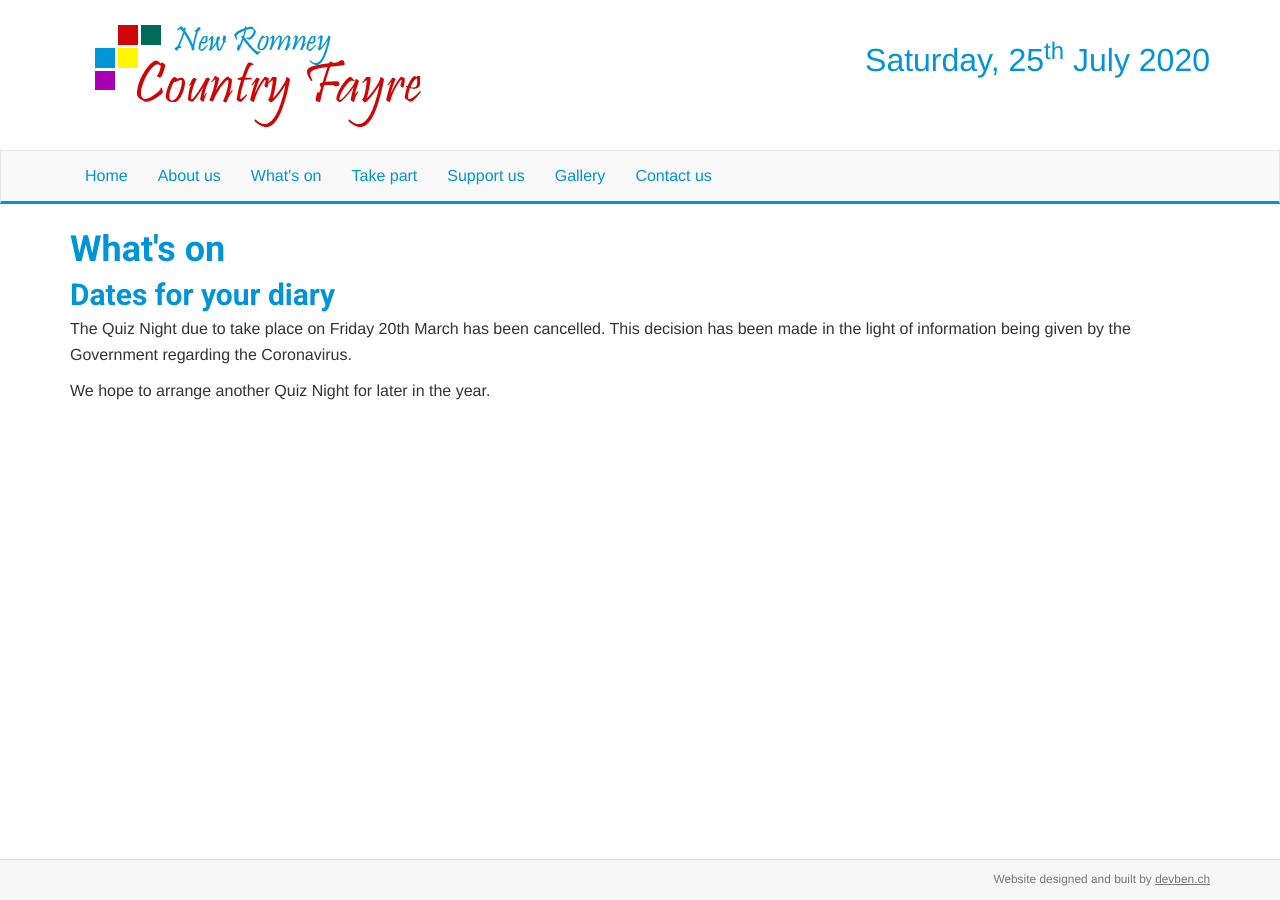
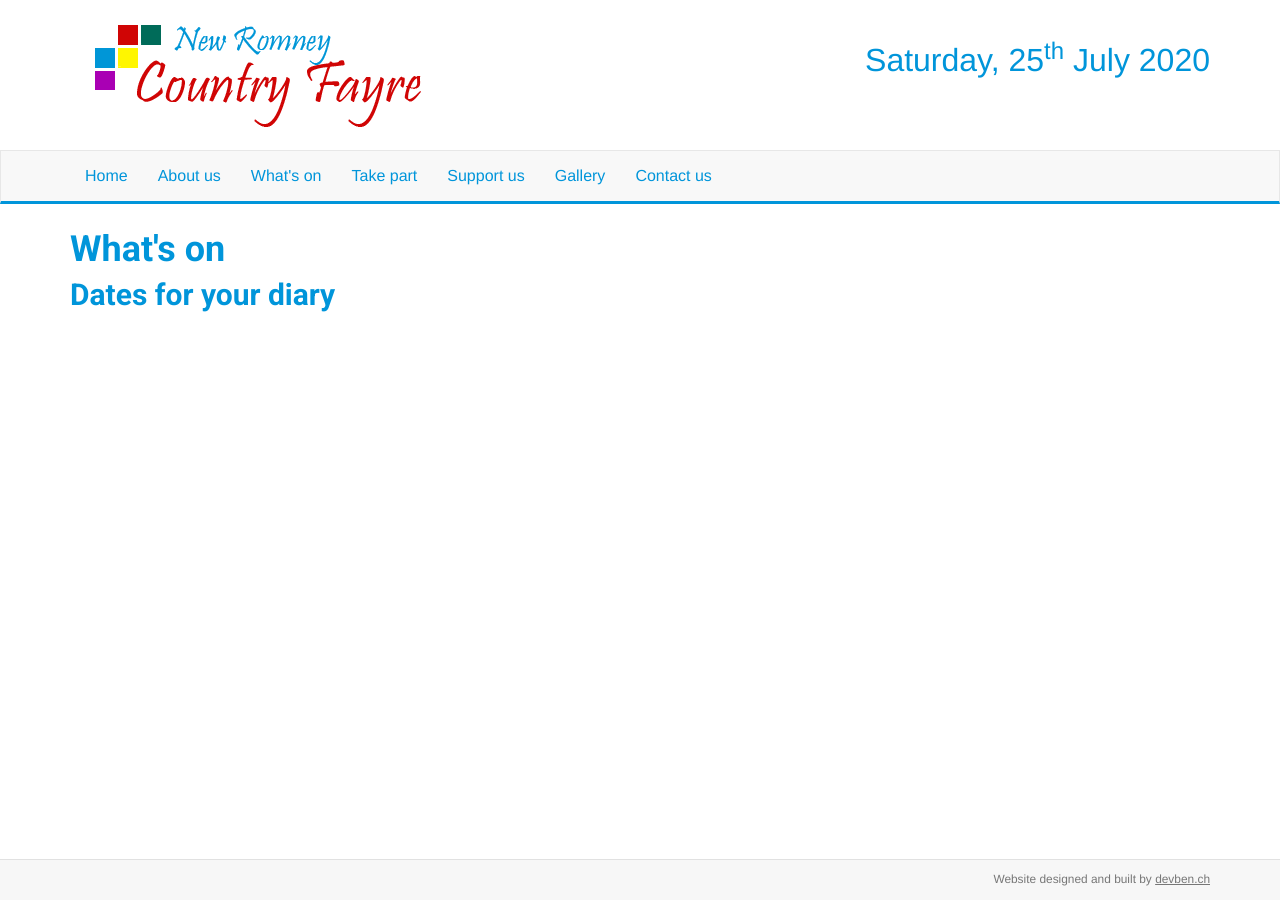
Before and after one commit to jodiedoubleday/newromney, a Jekyll site: the page built from whatsOn.md, in a window 1280 px wide. Built offline with Jekyll 4.4.1, drawn with Linux system fonts in a browser that asks for light colours; a script that is not in the unit is left out.

Commit message:
Update Pages “whatsOn”

```diff
--- a/whatsOn.md
+++ b/whatsOn.md
@@ -5,7 +5,3 @@ heading: What's on
 image: ''
 ---
 ## Dates for your diary
-
-The Quiz Night due to take place on Friday 20th March has been cancelled.  This decision has been made in the light of information being given by the Government regarding the Coronavirus.
-
-We hope to arrange another Quiz Night for later in the year.
```
